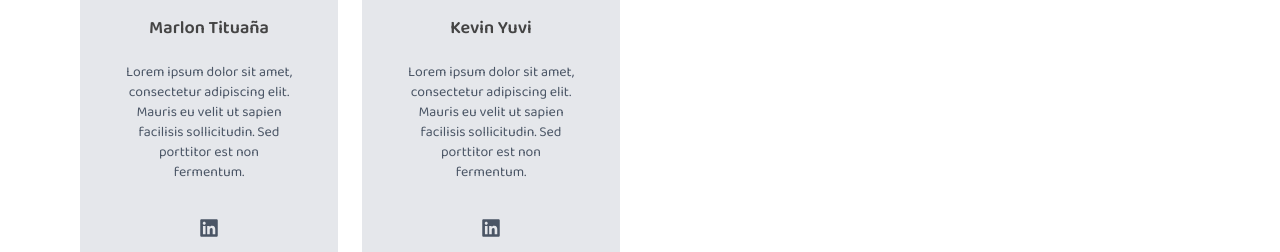
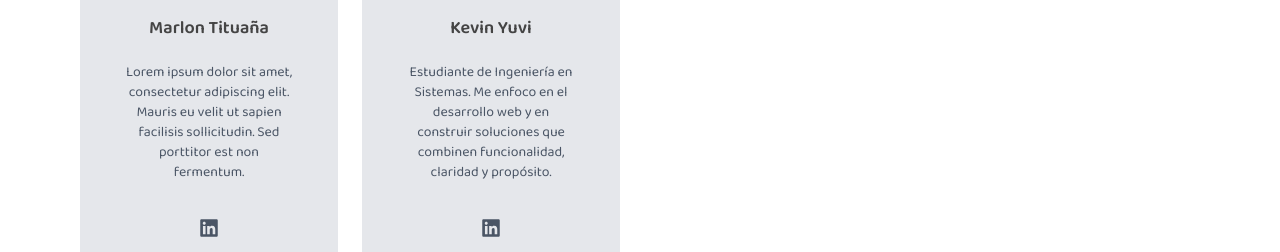
Before and after one commit to KevinYuvi/ConagopareWeb, a Next.js app: page /Equipo in a window 1280 px wide. Shown: the part 650-902 px from the top of the page. Built offline with nearby package versions, Linux system fonts and the light colour scheme.

Commit message:
Link de linkedin page.tsx

```diff
--- a/src/app/Equipo/page.tsx
+++ b/src/app/Equipo/page.tsx
@@ -1,5 +1,4 @@
 "use client";
-
 
 import Image from "next/image";
 import { Swiper, SwiperSlide } from "swiper/react";
@@ -10,30 +9,49 @@ import { FaLinkedin } from "react-icons/fa6";
 
 export default function EquipoPage() {
   const equipo = [
-    { nombre: "Duvard Cisneros", rol: "Lorem ipsum dolor sit amet, consectetur adipiscing elit. Mauris eu velit ut sapien facilisis sollicitudin. Sed porttitor est non fermentum.", image: "avatar1.jpg" },
-    { nombre: "Ariel Inguillay", rol: "Lorem ipsum dolor sit amet, consectetur adipiscing elit. Mauris eu velit ut sapien facilisis sollicitudin. Sed porttitor est non fermentum.", image: "avatar1.jpg" },
-    { nombre: "Marlon Tituaña", rol: "Lorem ipsum dolor sit amet, consectetur adipiscing elit. Mauris eu velit ut sapien facilisis sollicitudin. Sed porttitor est non fermentum.", image: "avatar1.jpg" },
-    { nombre: "Kevin Yuvi", rol: "Lorem ipsum dolor sit amet, consectetur adipiscing elit. Mauris eu velit ut sapien facilisis sollicitudin. Sed porttitor est non fermentum.", image: "avatar1.jpg" },
+    {
+      nombre: "Duvard Cisneros",
+      rol: "Lorem ipsum dolor sit amet, consectetur adipiscing elit. Mauris eu velit ut sapien facilisis sollicitudin. Sed porttitor est non fermentum.",
+      image: "avatar1.jpg",
+      linkedin: "https://www.linkedin.com/in/duvard",
+    },
+    {
+      nombre: "Ariel Inguillay",
+      rol: "Lorem ipsum dolor sit amet, consectetur adipiscing elit. Mauris eu velit ut sapien facilisis sollicitudin. Sed porttitor est non fermentum.",
+      image: "avatar1.jpg",
+      linkedin: "https://www.linkedin.com/in/ariel",
+    },
+    {
+      nombre: "Marlon Tituaña",
+      rol: "Lorem ipsum dolor sit amet, consectetur adipiscing elit. Mauris eu velit ut sapien facilisis sollicitudin. Sed porttitor est non fermentum.",
+      image: "avatar1.jpg",
+      linkedin: "https://www.linkedin.com/in/marlon",
+    },
+    {
+      nombre: "Kevin Yuvi",
+      rol: "Estudiante de Ingeniería en Sistemas. Me enfoco en el desarrollo web y en construir soluciones que combinen funcionalidad, claridad y propósito.",
+      image: "avatar1.jpg",
+      linkedin: "https://www.linkedin.com/in/kevin",
+    },
   ];
 
   const images = [
-  { src: '1.logo.webp', title: 'Conacopare Nacional' },
-  { src: '2.logo.webp', title: 'Universidad Central del Ecuador' },
-  { src: '3.logo', title: 'logo 3' },
-  { src: '4.logo', title: 'logo 4' },
-];
-
+    { src: "1.logo.webp", title: "Conacopare Nacional" },
+    { src: "2.logo.webp", title: "Universidad Central del Ecuador" },
+    { src: "3.logo", title: "logo 3" },
+    { src: "4.logo", title: "logo 4" },
+  ];
 
   return (
     <div className="px-6 md:px-20 pt-10">
       {/* Sección de Equipo */}
-      <div className=" grid grid-cols-1 md:grid-cols-4 gap-10">
+      <div className="grid grid-cols-1 md:grid-cols-4 gap-10">
         {/* Cuadros de integrantes */}
         <div className="md:col-span-2 grid grid-cols-1 sm:grid-cols-2 gap-6">
           {equipo.map((persona, index) => (
             <div
               key={index}
-              className="bg-gray-200 rounded-lg  p-6 flex flex-col items-center justify-between text-center "
+              className="bg-gray-200 rounded-lg p-6 flex flex-col items-center justify-between text-center"
             >
               <div className="w-24 h-24 border-4 border-blue-500 rounded-full overflow-hidden mb-4">
                 <Image
@@ -44,9 +62,15 @@ export default function EquipoPage() {
                 />
               </div>
               <h3 className="text-lg font-semibold">{persona.nombre}</h3>
-              <p className="text-sm  p-5 text-gray-600">{persona.rol}</p>
+              <p className="text-sm p-5 text-gray-600">{persona.rol}</p>
               <div className="flex gap-3 mt-4 text-xl text-gray-600">
-                <FaLinkedin className="hover:text-blue-700"/>
+                <a
+                  href={persona.linkedin}
+                  target="_blank"
+                  rel="noopener noreferrer"
+                >
+                  <FaLinkedin className="hover:text-blue-700" />
+                </a>
               </div>
             </div>
           ))}
@@ -54,21 +78,27 @@ export default function EquipoPage() {
 
         {/* Texto fijo a la derecha */}
         <div className="md:sticky md:top-28 h-fit md:col-span-2 pl-10 pr-10">
-          <h2 className="text-2xl font-heading font-bold mb-4">Nuestro Equipo</h2>
+          <h2 className="text-2xl font-heading font-bold mb-4">
+            Nuestro Equipo
+          </h2>
           <p className="text-gray-700">
-            En CONAGOPARE, estamos comprometidos con visibilizar las realidades rurales
-            y promover el desarrollo de sus comunidades. A través de la investigación, el
-            periodismo de datos y la comunicación transmedia, trabajamos para dar voz a
-            quienes más lo necesitan y generar un impacto positivo y sostenible.
+            En CONAGOPARE, estamos comprometidos con visibilizar las realidades
+            rurales y promover el desarrollo de sus comunidades. A través de la
+            investigación, el periodismo de datos y la comunicación transmedia,
+            trabajamos para dar voz a quienes más lo necesitan y generar un
+            impacto positivo y sostenible.
           </p>
         </div>
       </div>
 
       {/* Sección de Apoyos */}
       <section className="mt-24 text-center">
-        <h2 className="text-2xl font-heading font-bold mb-2">Organizaciones y Apoyos</h2>
+        <h2 className="text-2xl font-heading font-bold mb-2">
+          Organizaciones y Apoyos
+        </h2>
         <p className="text-gray-600 mb-6">
-          Gracias al apoyo de diversas organizaciones, este proyecto es posible.
+          Gracias al apoyo de diversas organizaciones, este proyecto es
+          posible.
         </p>
 
         <Swiper
@@ -84,12 +114,12 @@ export default function EquipoPage() {
         >
           {images.map((imgSrc, index) => (
             <SwiperSlide key={index}>
-              <div className="relative bg-gray-200 aspect-[16/9]  h-40 rounded-md  mb-15">
+              <div className="relative bg-gray-200 aspect-[16/9] h-40 rounded-md mb-15">
                 <Image
                   src={`/images/logos/${imgSrc.src}`}
                   alt={imgSrc.title}
                   fill
-                    className="object-contain"
+                  className="object-contain"
                 />
               </div>
             </SwiperSlide>
```
